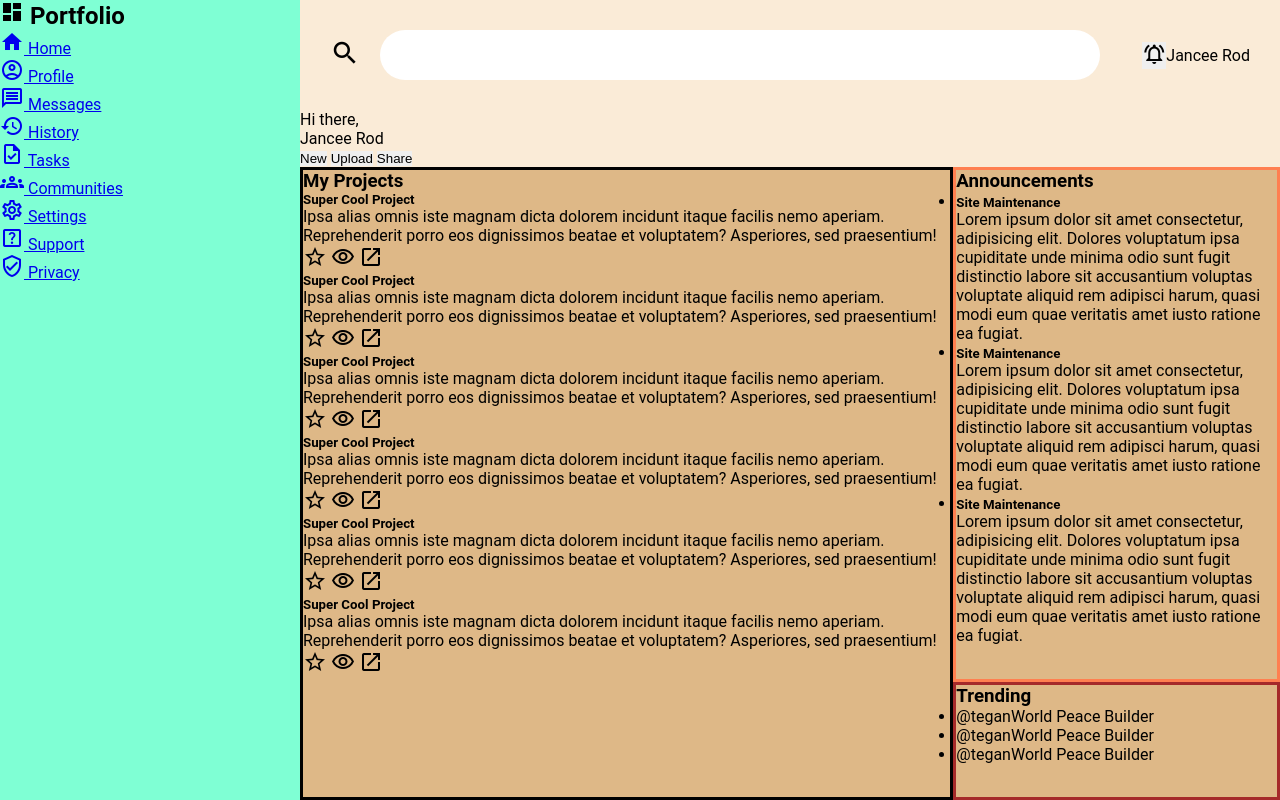
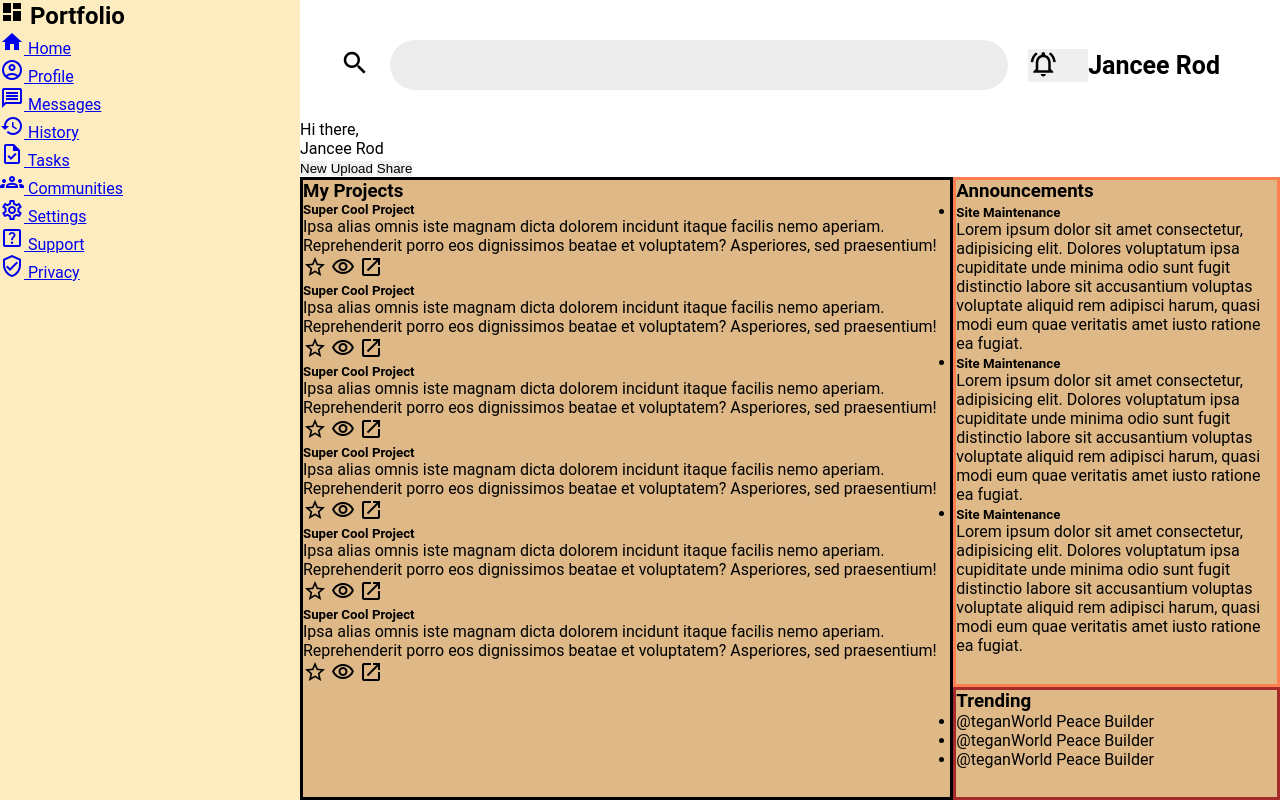
Before and after one commit to JanceeRod/dashboard, a plain HTML site: page index.html in a window 1280 px wide. Drawn offline with Linux system fonts and the light colour scheme.

Commit message:
account in header

```diff
--- a/style.css
+++ b/style.css
@@ -15,7 +15,6 @@ body {
 }
 
 .header {
-    background-color: antiquewhite;
     grid-column: 2 / 3;
 }
 
@@ -25,7 +24,7 @@ body {
 }
 
 .top {
-    padding: 30px;
+    padding: 40px 60px 30px 40px;
     display: flex;
     align-items: center;
     justify-content: space-between; /* Add this line */
@@ -33,7 +32,7 @@ body {
 
 .search {
     display: flex;
-    flex-grow: 1; /* Add this line */
+    flex-grow: 1;
     align-items: center;
     margin-right: auto;
 }
@@ -45,16 +44,34 @@ body {
 input {
     margin-left: 20px;
     height: 50px;
+    background-color: rgb(236, 236, 236);
     border-radius: 40px;
     padding-left: 20px;
     width: 100%;
     max-width: 700px;
+    font-family: "DM Sans", sans-serif;
+    font-size: medium;
 }
 
+.top .account {
+    display: flex;
+    align-items: center;
+    margin-left: 20px;
+}
 
+.account span {
+    font-size: 30px;
+    margin-right: 30px;
+    background: none;
+}
+
+.top .account p {
+    font-size: 25px;
+    font-weight: bold;
+}
 
 .sidebar {
-    background-color: aquamarine;
+    background-color: rgb(252, 236, 192);
     grid-column: 1 / 2;
     grid-row: 1 / 3;
 }
```
